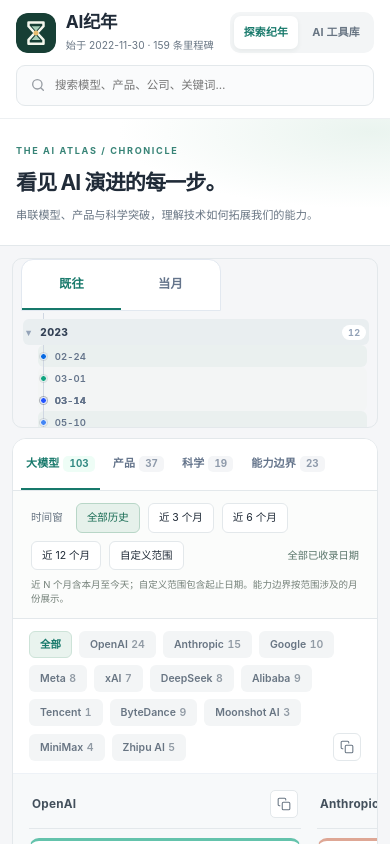
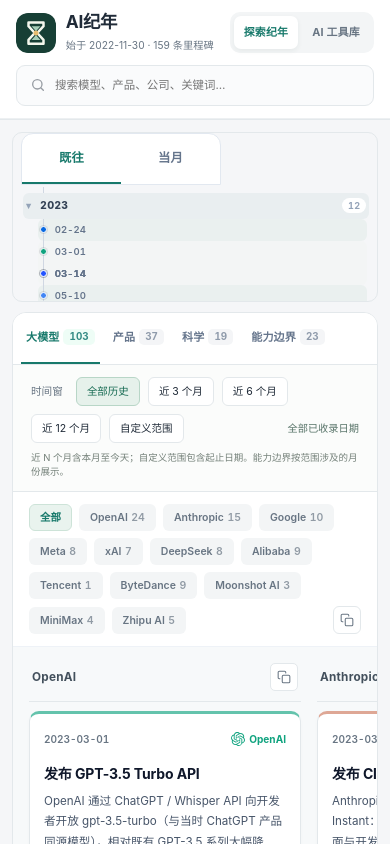
Before and after one commit to shalom-lab/ai-timeline, a React (Vite) app: page / in a window 390 px wide. Shown: the top 844 px of the page. Built offline with nearby package versions, Linux system fonts and the light colour scheme.

Commit message:
fix(ui): remove top page-intro hero strip (v0.15.14)
Drop THE AI ATLAS marketing banner under the real header; keep brand nav/search and frontier eyebrow styles.

```diff
--- a/package.json
+++ b/package.json
@@ -1,7 +1,7 @@
 {
   "name": "ai-timeline",
   "private": true,
-  "version": "0.15.13",
+  "version": "0.15.14",
   "type": "module",
   "description": "AI纪年 (AI Timeline) — landmark events since ChatGPT public launch (2022-11-30). Data-first.",
   "scripts": {
--- a/src/components/Header.tsx
+++ b/src/components/Header.tsx
@@ -105,14 +105,6 @@
           </div>
         </div>
       </div>
-      <div className="page-intro">
-        <div>
-          <span className="page-intro__eyebrow">THE AI ATLAS / {page === 'tools' ? 'DIRECTORY' : 'CHRONICLE'}</span>
-          <h2>{page === 'tools' ? '找到你的下一件 AI 工具。' : '看见 AI 演进的每一步。'}</h2>
-          <p>{page === 'tools' ? '从模型到产品，按使用场景发现、比较与探索。' : '串联模型、产品与科学突破，理解技术如何拓展我们的能力。'}</p>
-        </div>
-        <div className="page-intro__status"><span /> 数据更新 <time>{meta.updatedAt}</time></div>
-      </div>
     </header>
   )
 }
--- a/src/design.css
+++ b/src/design.css
@@ -17,12 +17,7 @@
 .app-header__search { border:1px solid var(--border); background:#fafbfc; border-radius:9px; box-shadow:none; padding:10px 13px; }
 .app-header__search:focus-within { border-color:#459d8f; box-shadow:0 0 0 3px #dceee8; }
 .app-header__search input { font-size:.82rem; min-width:0; }
-.page-intro { display:flex; align-items:center; justify-content:space-between; gap:24px; padding:26px 34px 28px; background:radial-gradient(ellipse at 95% 10%,#eaf4ef 0,transparent 48%); }
 .page-intro__eyebrow { font-size:.65rem; font-weight:700; letter-spacing:.18em; color:#388477; }
-.page-intro h2 { margin:9px 0 8px; font-size:1.85rem; font-weight:650; letter-spacing:-.04em; }
-.page-intro p { margin:0; color:var(--muted); font-size:.86rem; line-height:1.7; }
-.page-intro__status { display:flex; align-items:center; gap:8px; font-size:.73rem; color:var(--muted); white-space:nowrap; }
-.page-intro__status > span { width:6px; height:6px; border-radius:50%; background:#469684; box-shadow:0 0 0 4px #e6f0eb; margin-right:4px; }
 .board { padding:20px 24px 20px 14px; gap:18px; }
 .board__main { border:1px solid var(--border); border-radius:14px; background:#fff; }
 .board-tabs { padding:0 16px; gap:18px; align-items:stretch; flex-wrap:nowrap; overflow-x:auto; }
@@ -113,8 +108,6 @@
   .board__col-slot { min-width:0; }
   .timeline-rail { display:block; height:100%; max-height:100%; overflow-y:auto; }
   .timeline-rail__line { display:block; }
-  .page-intro { padding:22px; }
-  .page-intro__status { display:none; }
   .frontier-column__body { padding:20px; }
 }
 @media (max-width:720px) {
@@ -124,9 +117,6 @@
   .app-header__nav-btn { padding:10px; font-size:.78rem; }
   .app-header__search-wrap { flex:1 1 100%; max-width:none; }
   .app-header__search { max-width:none; }
-  .page-intro { padding:20px 16px; }
-  .page-intro h2 { font-size:1.5rem; }
-  .page-intro p { font-size:.8rem; }
   .board { display:flex; flex-direction:column; overflow:visible; padding:12px; gap:10px; }
   .timeline-rail { height:auto; max-height:170px; padding:0 8px; flex-shrink:0; border:1px solid var(--border); border-radius:10px; }
   .timeline-rail__head-spacer { height:48px; position:sticky; top:0; z-index:4; background:var(--bg); }
```
